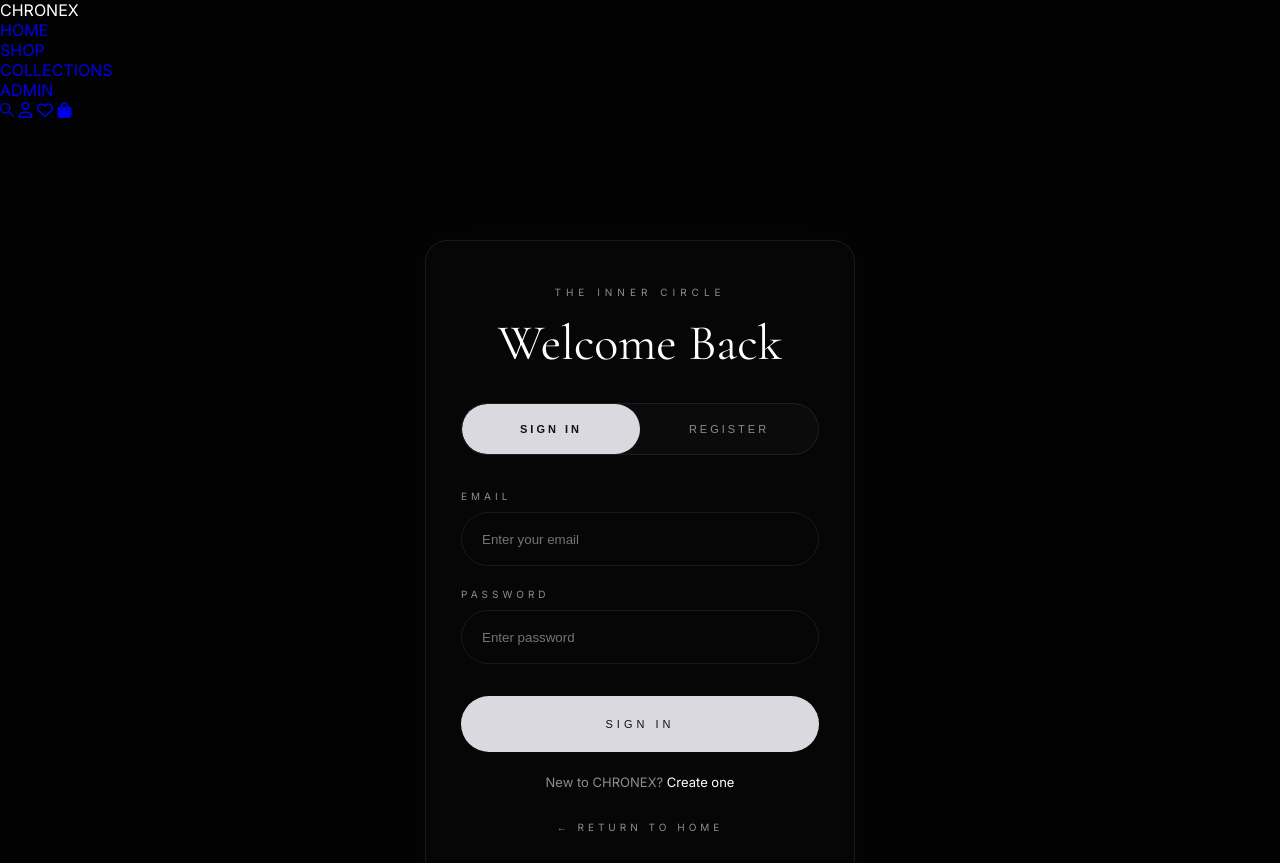
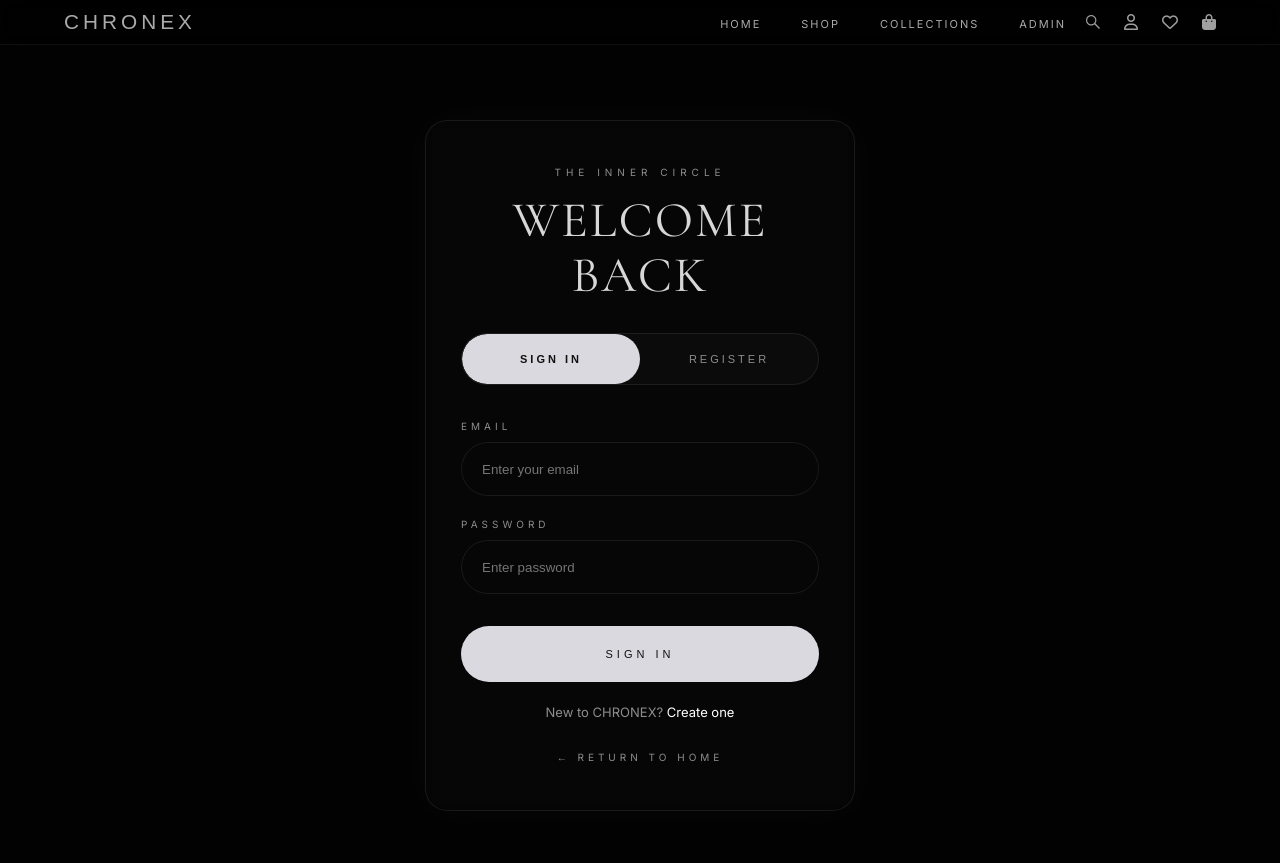
Before and after one commit to jagdish0602/chronex-app, a plain HTML site: page user.html in a window 1280 px wide. Shown: the top 863 px of the page. Drawn offline with nearby package versions, Linux system fonts and the light colour scheme.

Commit message:
Update user.html

```diff
--- a/user.html
+++ b/user.html
@@ -5,7 +5,7 @@
   <meta charset="UTF-8" />
   <meta name="viewport" content="width=device-width, initial-scale=1.0" />
   <title>User Authentication</title>
-  <link rel="stylesheet" href="style01.css">
+  <link rel="stylesheet" href="style.css">
 
   <!-- Google Fonts -->
   <link rel="preconnect" href="https://fonts.googleapis.com">
@@ -267,10 +267,10 @@
   <nav class="navbar">
     <div class="logo">CHRONEX</div>
     <ul class="nav-link">
-      <li><a href="Index01.html">HOME</a></li>
-      <li><a href="Collections.html">SHOP</a></li>
-      <li><a href="Collections.html">COLLECTIONS</a></li>
-      <li><a href="ADMIN.html">ADMIN</a></li>
+      <li><a href="index.html">HOME</a></li>
+      <li><a href="collections.html">SHOP</a></li>
+      <li><a href="collections.html">COLLECTIONS</a></li>
+      <li><a href="admin.html">ADMIN</a></li>
     </ul>
     <div class="icons">
       <a href="#"><i class=" fa-brands fa-sistrix"></i></a>
@@ -529,6 +529,7 @@
   <div id="cartItems"></div>
 
 </div>
+  <script src="script.js"></script>
 </body>
 
 </html>
```
